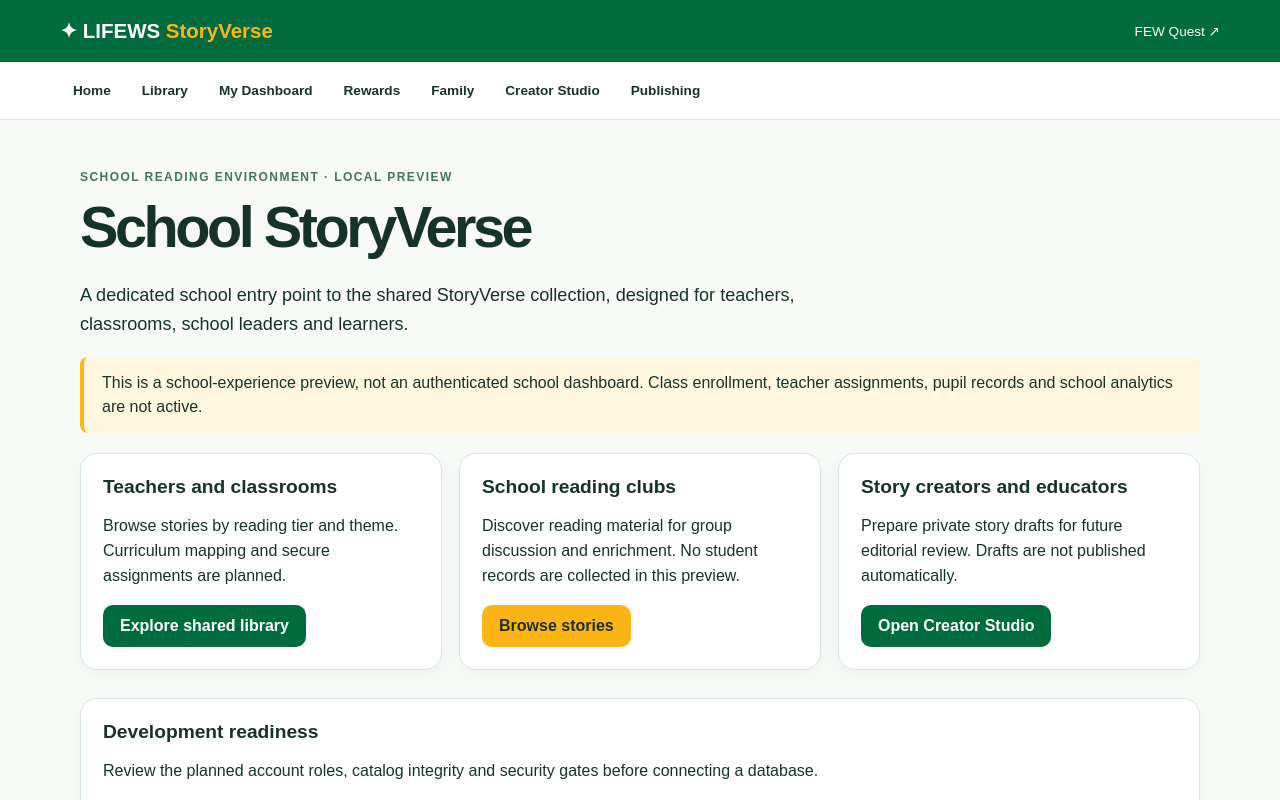
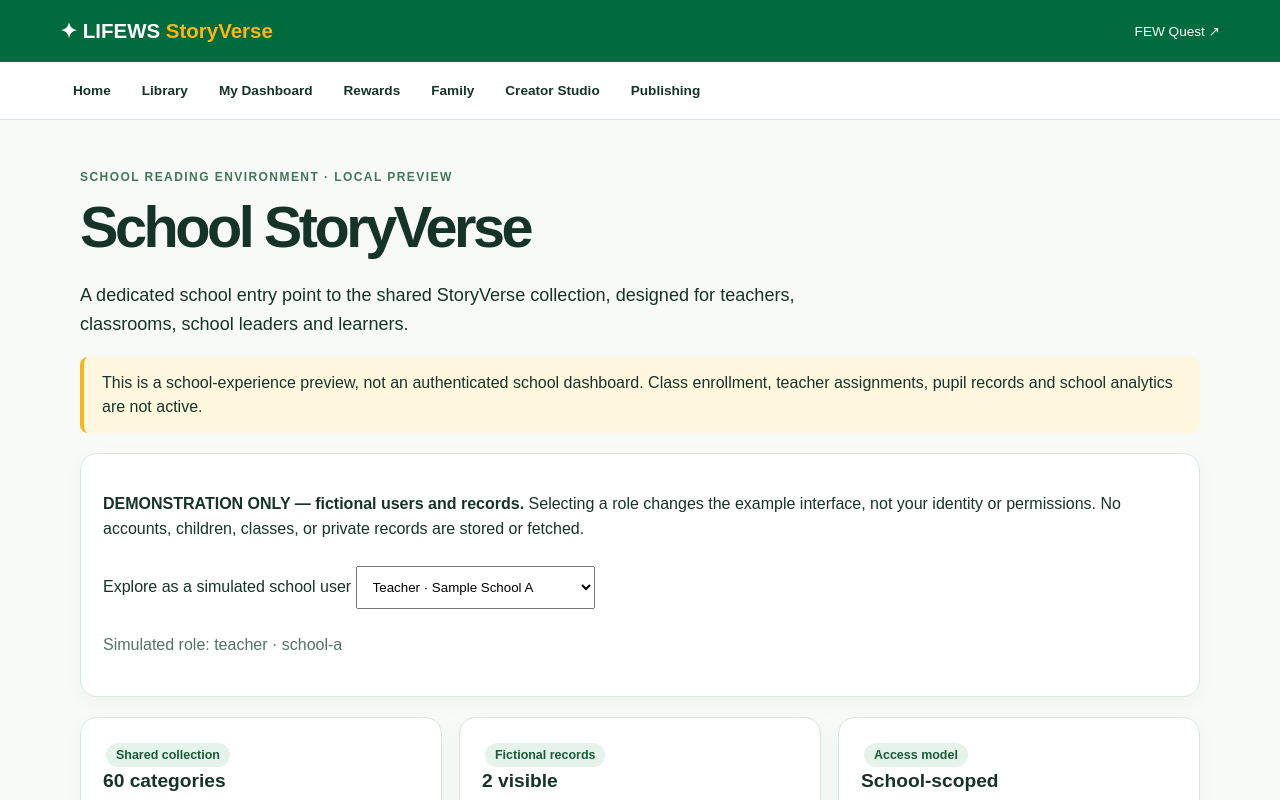
Before and after one commit to Profgabby/Few-quest, a Next.js app: page /en/storyverse/school in a window 1280 px wide. Shown: the top 800 px of the page. Built offline with nearby package versions, Linux system fonts and the light colour scheme.

Commit message:
Integrate simulated StoryVerse dashboard experience into app/[locale]/storyverse/school/page.tsx

```diff
--- a/app/[locale]/storyverse/school/page.tsx
+++ b/app/[locale]/storyverse/school/page.tsx
@@ -1,4 +1,5 @@
 import Link from "next/link";
+import {ExperienceDashboard} from "@/components/storyverse/experience-dashboard";
 import {notFound} from "next/navigation";
 import {isLocale} from "@/lib/i18n";
 import {StudioShell,Notice,Panel} from "@/components/storyverse/studio-shell";
@@ -8,6 +9,7 @@ export default async function Page({params}:{params:Promise<{locale:string}>}){
  return <StudioShell locale={locale} title="School StoryVerse" eyebrow="SCHOOL READING ENVIRONMENT">
  <p className="sv-lead">A dedicated school entry point to the shared StoryVerse collection, designed for teachers, classrooms, school leaders and learners.</p>
  <Notice>This is a school-experience preview, not an authenticated school dashboard. Class enrollment, teacher assignments, pupil records and school analytics are not active.</Notice>
+ <ExperienceDashboard locale={locale} mode="school"/>
  <div className="sv-grid">
  <article className="sv-card"><h2>Teachers and classrooms</h2><p>Browse stories by reading tier and theme. Curriculum mapping and secure assignments are planned.</p><Link className="sv-button" href={`/${locale}/storyverse/library`}>Explore shared library</Link></article>
  <article className="sv-card"><h2>School reading clubs</h2><p>Discover reading material for group discussion and enrichment. No student records are collected in this preview.</p><Link className="sv-button alt" href={`/${locale}/storyverse/library`}>Browse stories</Link></article>
```
